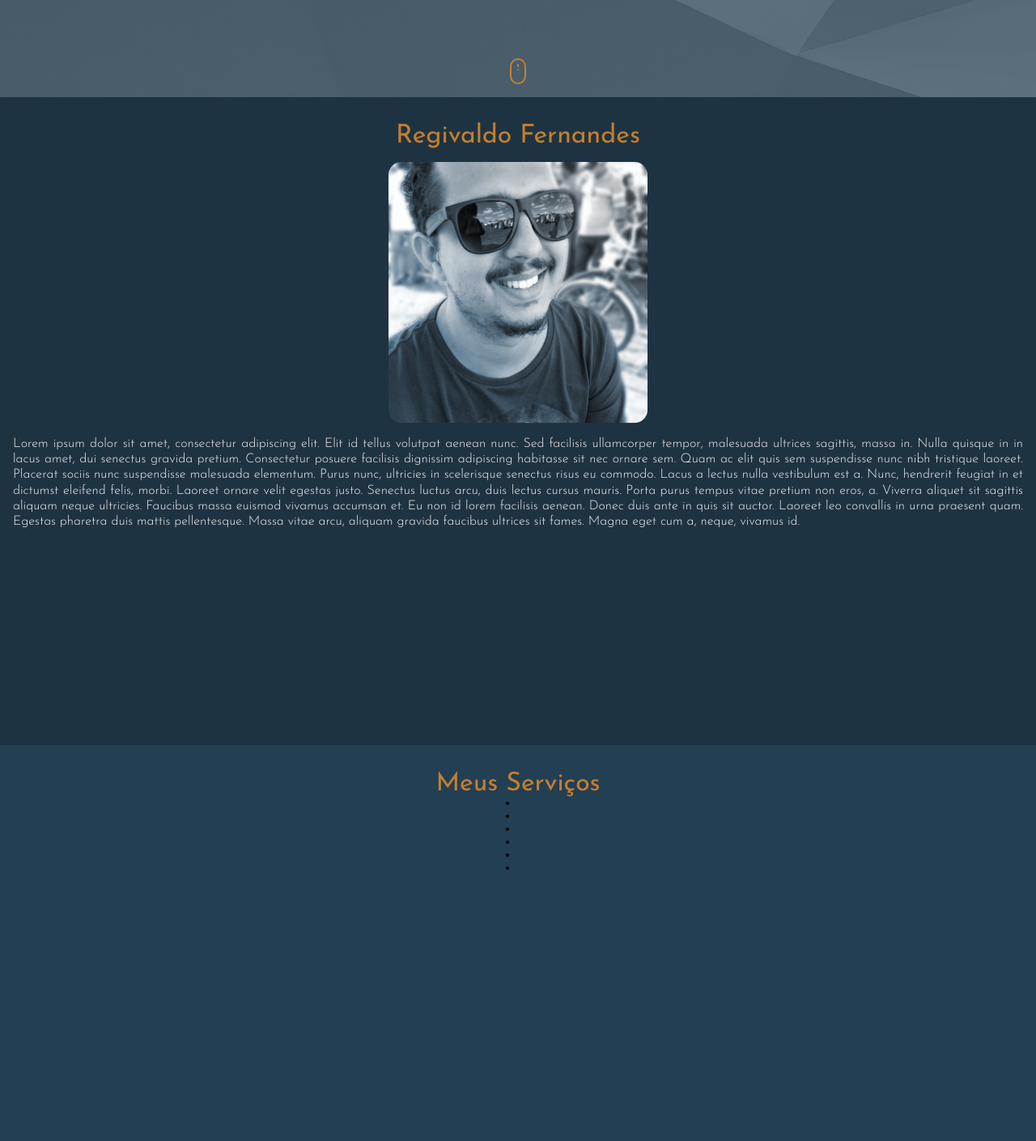
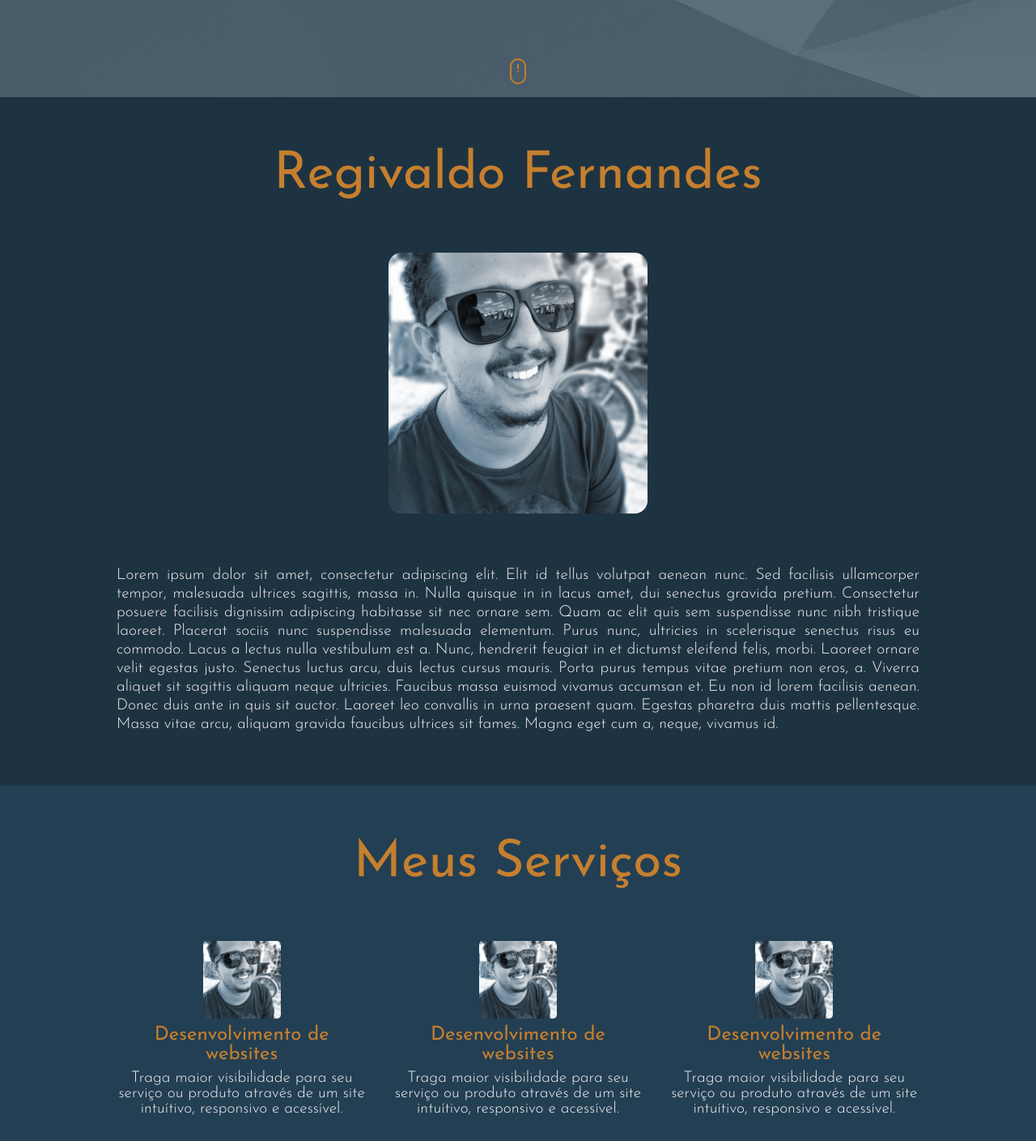
Before and after one commit to regivaldo/regivaldo, an Angular app: page / in a window 1280 px wide. Shown: the part 680-2089 px from the top of the page at 81% size. Built offline with nearby package versions, Linux system fonts and the light colour scheme.

Commit message:
Costrução da seção serviços

```diff
--- a/src/app/app.component.html
+++ b/src/app/app.component.html
@@ -4,9 +4,7 @@
     <div class="container">
       <h1>Regivaldo Fernandes</h1>
       <p>Desenvolvimento web e aplicativos móveis<br />Transformando sonhos em sites</p>
-      <div class="mouse-icon">
-        <div class="icon"></div>
-      </div>
+      <app-icons></app-icons>
     </div>
   </header>
   <section id="sobre">
@@ -28,24 +26,12 @@
   <section id="servicos">
     <div class="container">
       <h2>Meus Serviços</h2>
-      <ul>
-        <li>
-          <card-icon></card-icon>
-        </li>
-        <li>
-          <card-icon></card-icon>
-        </li>
-        <li>
-          <card-icon></card-icon>
-        </li>
-        <li>
-          <card-icon></card-icon>
-        </li>
-        <li>
-          <card-icon></card-icon>
-        </li>
-        <li>
-          <card-icon></card-icon>
+      <ul class="services">
+        <li *ngFor="let service of services">
+          <app-card-icon
+            [title]="service.title"
+            [text]="service.text"
+            [image]="'../assets/images/' +  service.image"></app-card-icon>
         </li>
       </ul>
     </div>
--- a/src/app/app.component.scss
+++ b/src/app/app.component.scss
@@ -12,7 +12,7 @@
   padding: 0 1rem;
 
   @include desktop {
-    width: 1024px;
+    width: 80%;
     margin: 0 auto;
   }
 }
@@ -87,47 +87,24 @@ section {
   }
 }
 
+.services {
+  display: grid;
+  flex-direction: column;
+  list-style: none;
+  gap: 2rem;
+  padding-top: 2rem;
+
+  @include desktop {
+    display: grid;
+    margin: 0;
+    padding-top: 4rem;
+    grid-template-columns: repeat(3, 1fr);
+    grid-gap: 2rem;
+  }
+}
+
 .social {
   img {
     width: 1rem;
   }
 }
-
-.mouse-icon {
-  position: absolute;
-  display: flex;
-  width: 100%;
-  bottom: 1rem;
-  left: 0;
-  justify-content: center;
-
-  .icon {
-    display: flex;
-    flex-direction: column;
-    justify-content: flex-start;
-    align-items: center;
-    padding: 5px;
-    width: 1.2rem;
-    height: 2rem;
-    border-radius: 2rem;
-    border: 2px solid color('brand', 'highlight');
-
-    &:before {
-      content: ' ';
-      display: flex;
-      margin-bottom: 2px;
-      width: 2px;
-      height: 4px;
-      background-color: color('brand', 'highlight');
-      border-radius: 1rem;
-    }
-
-    &:after {
-      content: ' ';
-      width: 2px;
-      height: 2px;
-      background-color: color('brand', 'highlight');
-      border-radius: 1rem;
-    }
-  }
-}
--- a/src/app/app.component.ts
+++ b/src/app/app.component.ts
@@ -1,5 +1,6 @@
 import { Item } from './components/main-menu/item';
 import { Component } from '@angular/core';
+import { Service } from './models/service';
 
 @Component({
   selector: 'app-root',
@@ -26,7 +27,32 @@ export class AppComponent {
     new Item('Contato', 'contato', '')
   ];
 
-  services = [];
+  services = [
+    new Service(
+      'Desenvolvimento de websites',
+      'Traga maior visibilidade para seu serviço ou produto através de um site intuítivo, responsivo e acessível.',
+      'me.png',
+      ''
+    ),
+    new Service(
+      'Desenvolvimento de websites',
+      'Traga maior visibilidade para seu serviço ou produto através de um site intuítivo, responsivo e acessível.',
+      'me.png',
+      ''
+    ),
+    new Service(
+      'Desenvolvimento de websites',
+      'Traga maior visibilidade para seu serviço ou produto através de um site intuítivo, responsivo e acessível.',
+      'me.png',
+      ''
+    ),
+    new Service(
+      'Desenvolvimento de websites',
+      'Traga maior visibilidade para seu serviço ou produto através de um site intuítivo, responsivo e acessível.',
+      'me.png',
+      ''
+    )
+  ];
 
   portfolio = [];
 }
--- a/src/app/app.module.ts
+++ b/src/app/app.module.ts
@@ -6,13 +6,15 @@ import { AppComponent } from './app.component';
 import { CardIconComponent } from './components/card-icon/card-icon.component';
 import { CardImageComponent } from './components/card-image/card-image.component';
 import { MainMenuComponent } from './components/main-menu/main-menu.component';
+import { IconsComponent } from './components/icons/icons.component';
 
 @NgModule({
   declarations: [
     AppComponent,
     CardIconComponent,
     CardImageComponent,
-    MainMenuComponent
+    MainMenuComponent,
+    IconsComponent
   ],
   imports: [
     BrowserModule,
--- a/src/app/components/card-icon/card-icon.component.scss
+++ b/src/app/components/card-icon/card-icon.component.scss
@@ -1 +1,30 @@
 @import '../../../assets/scss/color';
+@import '../../../assets/scss/mixins';
+
+.card-icon {
+  display: flex;
+  justify-content: center;
+  align-items: center;
+  flex-direction: column;
+
+  img {
+    width: 4rem;
+    height: 4rem;
+
+    @include desktop {
+      width: 6rem;
+      height: 6rem;
+    }
+  }
+
+  h3 {
+    padding: .5rem 0;
+    font-size: 1.5rem;
+    color: color('brand', 'highlight');
+    text-align: center;
+  }
+
+  p {
+    text-align: center;
+  }
+}
--- /dev/null
+++ b/src/app/components/icons/icons.component.html
@@ -0,0 +1,3 @@
+<div class="icon">
+  <div class="mouse"></div>
+</div>
--- /dev/null
+++ b/src/app/components/icons/icons.component.scss
@@ -0,0 +1,41 @@
+@import '../../../assets/scss/color';
+@import '../../../assets/scss/mixins';
+
+.icon {
+  position: absolute;
+  display: flex;
+  width: 100%;
+  bottom: 1rem;
+  left: 0;
+  justify-content: center;
+
+  .mouse {
+    display: flex;
+    flex-direction: column;
+    justify-content: flex-start;
+    align-items: center;
+    padding: 5px;
+    width: 1.2rem;
+    height: 2rem;
+    border-radius: 2rem;
+    border: 2px solid color('brand', 'highlight');
+
+    &:before {
+      content: ' ';
+      display: flex;
+      margin-bottom: 2px;
+      width: 2px;
+      height: 6px;
+      background-color: color('brand', 'highlight');
+      border-radius: 1rem;
+    }
+
+    &:after {
+      content: ' ';
+      width: 2px;
+      height: 2px;
+      background-color: color('brand', 'highlight');
+      border-radius: 1rem;
+    }
+  }
+}
--- /dev/null
+++ b/src/app/components/icons/icons.component.ts
@@ -0,0 +1,15 @@
+import { Component, OnInit } from '@angular/core';
+
+@Component({
+  selector: 'app-icons',
+  templateUrl: './icons.component.html',
+  styleUrls: ['./icons.component.scss']
+})
+export class IconsComponent implements OnInit {
+
+  constructor() { }
+
+  ngOnInit(): void {
+  }
+
+}
--- /dev/null
+++ b/src/app/models/service.ts
@@ -0,0 +1,13 @@
+export class Service {
+  title: string = '';
+  text: string = '';
+  image: string = '';
+  url: string = '';
+
+  constructor(title: string, text: string, image: string, url: string) {
+    this.title = title;
+    this.text = text;
+    this.image = image;
+    this.url = url;
+  }
+}
--- a/src/assets/scss/_mixins.scss
+++ b/src/assets/scss/_mixins.scss
@@ -1,3 +1,5 @@
+$desktop-size: 1280px;
+
 @mixin cross-browser($attr, $value, $onValue: false) {
   @if ($onValue == false) {
     #{$attr}: $value;
@@ -15,11 +17,11 @@
 }
 
 @mixin desktop() {
-  @media (min-width: 1367px) {
+  @media (min-width: $desktop-size) {
     @content;
   }
 
-  @media (min-device-width: 1367px) {
+  @media (min-device-width: $desktop-size) {
     @content;
   }
 }
--- a/src/styles.scss
+++ b/src/styles.scss
@@ -24,10 +24,13 @@ html {
 }
 
 p {
+  font-size: 1.2rem;
+  font-weight: 400;
   color: color('text', 'light');
 
   @include desktop {
-    font-size: 1.5rem;
+    font-size: 1.2rem;
+    font-weight: 300;
   }
 }
 
```
Also changed, not shown: 1 other file (tests, documents, lock files or other folders).
